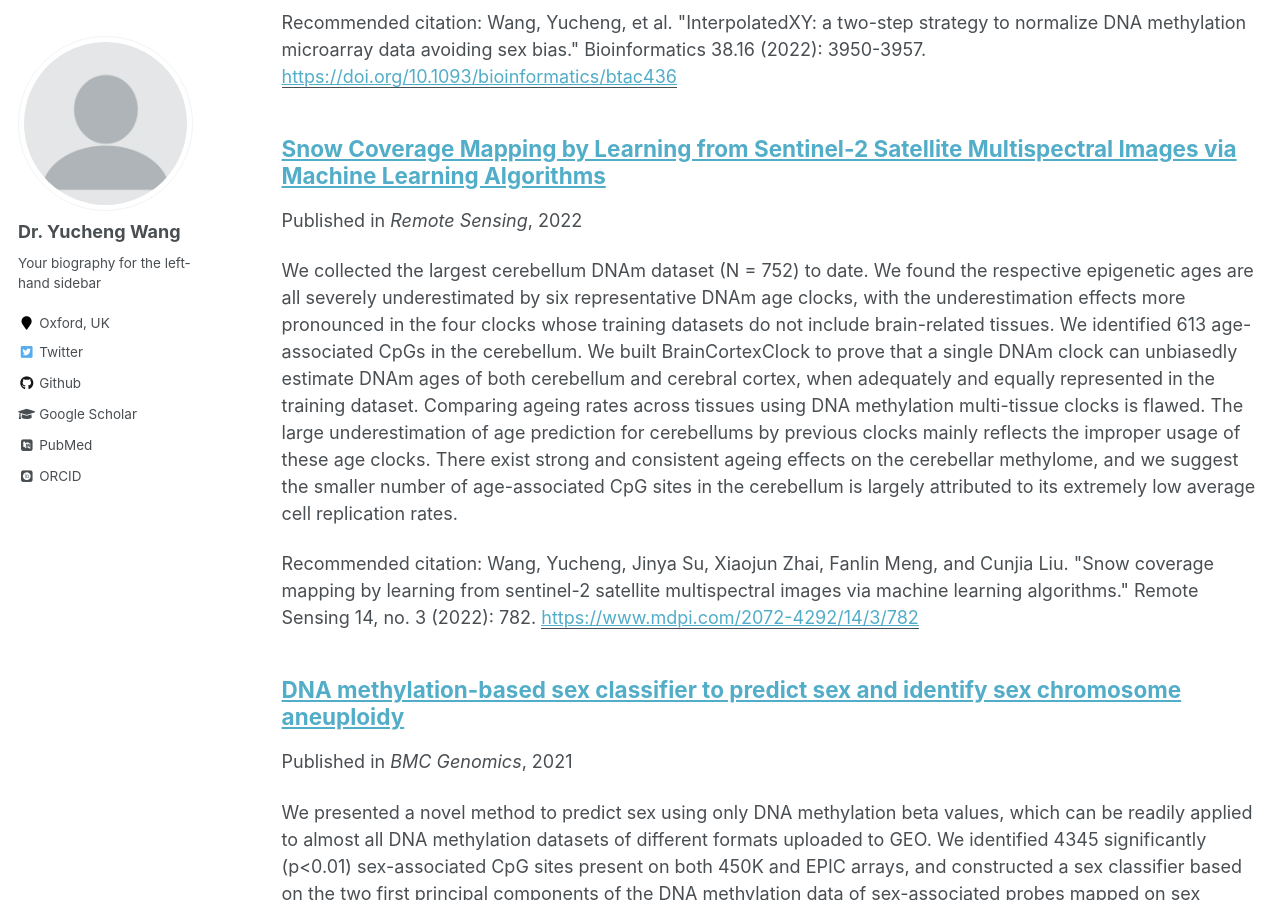
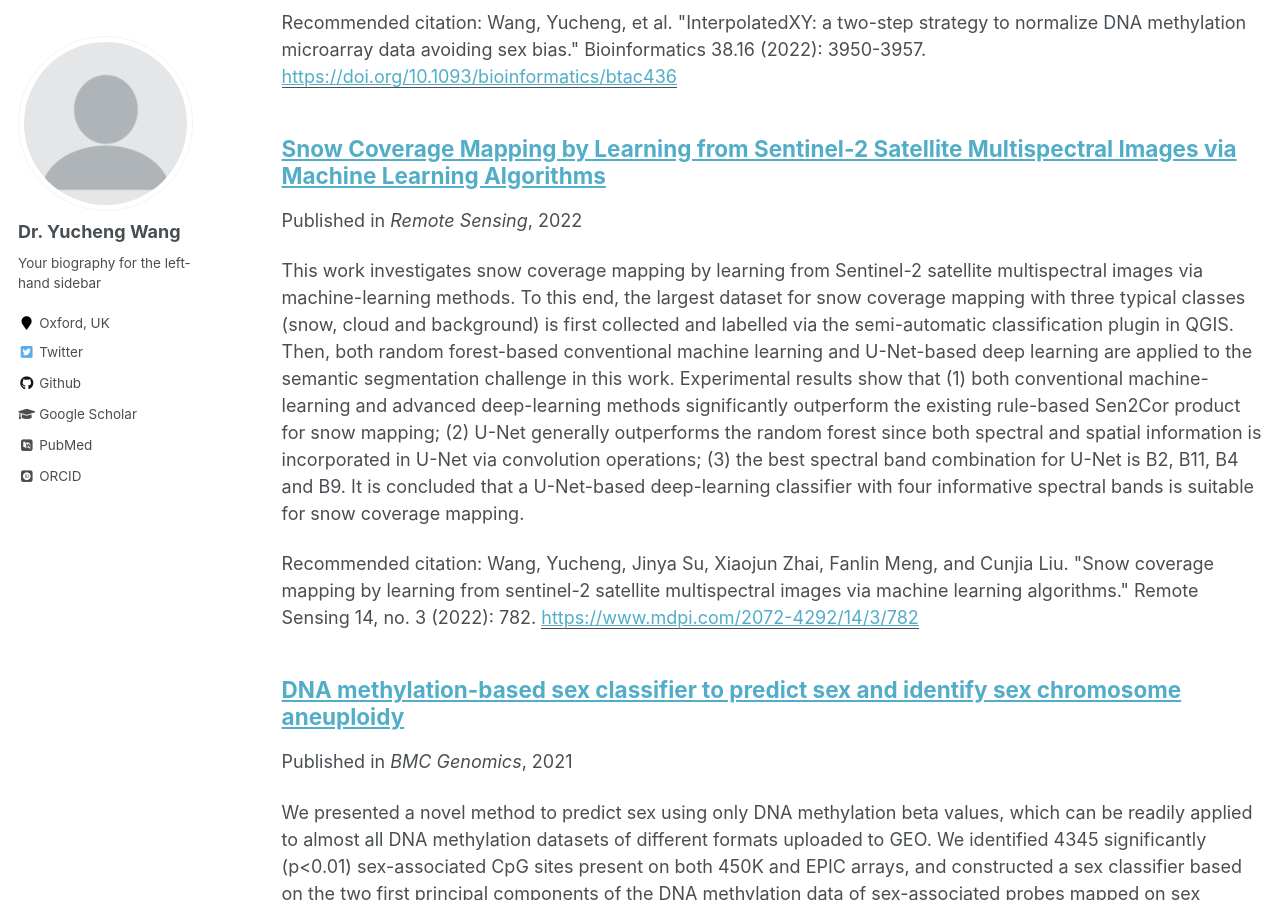
Before and after one commit to yiluyucheng/yiluyucheng.github.io, a Jekyll site: the page built from _pages/publications.md, in a window 1280 px wide and 900 px high, scrolled down 1005 px. Built offline with Jekyll 4.4.1, drawn with Linux system fonts in a browser that asks for light colours; some web fonts are replaced.

Commit message:
Update paper4.md

```diff
--- a/_publications/paper4.md
+++ b/_publications/paper4.md
@@ -2,7 +2,7 @@
 title: "Snow Coverage Mapping by Learning from Sentinel-2 Satellite Multispectral Images via Machine Learning Algorithms"
 collection: publications
 permalink: https://doi.org/10.3390/rs14030782
-excerpt: 'We collected the largest cerebellum DNAm dataset (N = 752) to date. We found the respective epigenetic ages are all severely underestimated by six representative DNAm age clocks, with the underestimation effects more pronounced in the four clocks whose training datasets do not include brain-related tissues. We identified 613 age-associated CpGs in the cerebellum. We built BrainCortexClock to prove that a single DNAm clock can unbiasedly estimate DNAm ages of both cerebellum and cerebral cortex, when adequately and equally represented in the training dataset. Comparing ageing rates across tissues using DNA methylation multi-tissue clocks is flawed. The large underestimation of age prediction for cerebellums by previous clocks mainly reflects the improper usage of these age clocks. There exist strong and consistent ageing effects on the cerebellar methylome, and we suggest the smaller number of age-associated CpG sites in the cerebellum is largely attributed to its extremely low average cell replication rates.'
+excerpt: 'This work investigates snow coverage mapping by learning from Sentinel-2 satellite multispectral images via machine-learning methods. To this end, the largest dataset for snow coverage mapping with three typical classes (snow, cloud and background) is first collected and labelled via the semi-automatic classification plugin in QGIS. Then, both random forest-based conventional machine learning and U-Net-based deep learning are applied to the semantic segmentation challenge in this work. Experimental results show that (1) both conventional machine-learning and advanced deep-learning methods significantly outperform the existing rule-based Sen2Cor product for snow mapping; (2) U-Net generally outperforms the random forest since both spectral and spatial information is incorporated in U-Net via convolution operations; (3) the best spectral band combination for U-Net is B2, B11, B4 and B9. It is concluded that a U-Net-based deep-learning classifier with four informative spectral bands is suitable for snow coverage mapping.'
 date: 8 February 2022
 venue: 'Remote Sensing'
 paperurl: 'https://www.mdpi.com/2072-4292/14/3/782'
```
